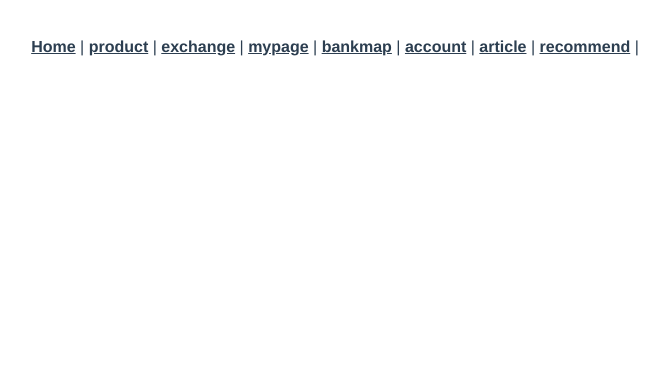
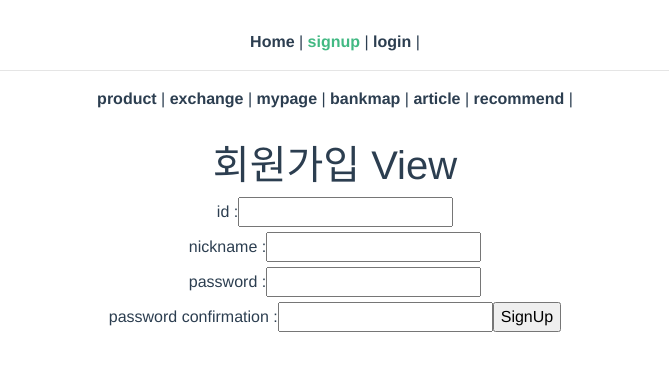
Before and after one commit to DoubleImpactCHSW/final-pjt, a Vue app in the folder final_pjt_front/: page /signup in a window 1280 px wide. Shown: the top 370 px of the page, without its empty margins (305-974 px from the left). Built offline with nearby package versions, Linux system fonts and the light colour scheme.

Commit message:
sighup, login view 생성

```diff
--- a/final_pjt_front/package.json
+++ b/final_pjt_front/package.json
@@ -9,6 +9,8 @@
   },
   "dependencies": {
     "axios": "^1.4.0",
+    "bootstrap": "^4.6.1",
+    "bootstrap-vue": "^2.21.2",
     "core-js": "^3.8.3",
     "vue": "^2.6.14",
     "vue-router": "^3.5.1",
--- a/final_pjt_front/src/App.vue
+++ b/final_pjt_front/src/App.vue
@@ -2,11 +2,13 @@
   <div id="app">
     <nav>
       <router-link to="/">Home</router-link> |
+      <router-link to="/signup">signup</router-link> |
+      <router-link to="/login">login</router-link> |
+      <hr>
       <router-link to="/product">product</router-link> |
       <router-link to="/exchange">exchange</router-link> |
       <router-link to="/mypage">mypage</router-link> |
       <router-link to="/bankmap">bankmap</router-link> |
-      <router-link to="/account">account</router-link> |
       <router-link to="/article">article</router-link> |
       <router-link to="/recommend">recommend</router-link> |
     </nav>
--- a/final_pjt_front/src/router/index.js
+++ b/final_pjt_front/src/router/index.js
@@ -5,7 +5,8 @@ import ProductView from '../views/ProductView.vue'
 import ExchangeView from '../views/ExchangeView.vue'
 import MypageView from '../views/MypageView.vue'
 import BankMapView from '../views/BankMapView.vue'
-import AccountView from '../views/AccountView.vue'
+import SignUpView from '../views/SignUpView.vue'
+import LogInView from '../views/LogInView.vue'
 import ArticleView from '../views/ArticleView.vue'
 import RecommendView from '../views/RecommendView.vue'
 
@@ -16,6 +17,15 @@ const routes = [
     path: '/',
     name: 'home',
     component: HomeView
+  },
+  {
+    path: '/signup',
+    name: 'signup',
+    component: SignUpView
+  },{
+    path: '/login',
+    name: 'login',
+    component: LogInView
   },
   {
     path: '/product',
@@ -38,11 +48,6 @@ const routes = [
     component: BankMapView
   },
   {
-    path: '/account',
-    name: 'account',
-    component: AccountView
-  },
-  {
     path: '/article',
     name: 'article',
     component: ArticleView
--- a/final_pjt_front/src/store/index.js
+++ b/final_pjt_front/src/store/index.js
@@ -5,6 +5,7 @@ Vue.use(Vuex)
 
 export default new Vuex.Store({
   state: {
+    token: null,
   },
   getters: {
   },
--- a/final_pjt_front/src/views/AccountView.vue
+++ /dev/null
@@ -1,31 +0,0 @@
-<template>
-    <div>
-        <h1>회원 View</h1>
-        <h2>HiHi</h2>
-        <h2>HiHi2</h2>
-    </div>
-</template>
-
-<script>
-export default {
-    name: 'AccountView',
-
-    data() {
-        return {
-
-        };
-    },
-
-    mounted() {
-
-    },
-
-    methods: {
-
-    },
-};
-</script>
-
-<style scoped>
-
-</style>
--- a/final_pjt_front/src/views/HomeView.vue
+++ b/final_pjt_front/src/views/HomeView.vue
@@ -10,6 +10,12 @@
 export default {
   name: 'HomeView',
   components: {
+  },
+  created() {
+    if (!this.$store.state.token) {
+      alert('로그인을 먼저 진행해야합니다!')
+      this.$router.push({ name:'login' })
+    }
   }
 }
 </script>
--- /dev/null
+++ b/final_pjt_front/src/views/LogInView.vue
@@ -0,0 +1,48 @@
+<template>
+    <div>
+        <h1>Log In</h1>
+        <form @submit.prevent="login">
+        <label for="username">username : </label>
+        <input type="text" id="username" v-model="username"><br>
+
+        <label for="password"> password : </label>
+        <input type="password" id="password" v-model="password"><br>
+
+        <input type="submit" value="logIn">
+        </form>
+    </div>
+</template>
+
+<script>
+export default {
+    name: 'LogInView',
+
+    data() {
+        return {
+            username: null,
+            password: null,
+        };
+    },
+
+    mounted() {
+
+    },
+
+    methods: {
+        login() {
+            const username = this.username
+            const password = this.password
+
+            const payload = {
+                username, password
+            }
+
+            this.$store.dispatch('login', payload)
+        }
+    },
+};
+</script>
+
+<style scoped>
+
+</style>
--- /dev/null
+++ b/final_pjt_front/src/views/SignUpView.vue
@@ -0,0 +1,60 @@
+<template>
+    <div>
+        <h1>회원가입 View</h1>
+        <form @submit.prevent="signUp">
+        <label for="username">id : </label>
+        <input type="text" id="username" v-model="username"><br>
+
+        <label for="nickname">nickname : </label>
+        <input type="text" id="nickname" v-model="nickname"><br>
+
+        <label for="password1"> password : </label>
+        <input type="password" id="password1" v-model="password1"><br>
+
+        <label for="password2"> password confirmation : </label>
+        <input type="password" id="password2" v-model="password2">
+
+        <input type="submit" value="SignUp">
+        </form>
+    </div>
+</template>
+
+<script>
+export default {
+    name: 'SignUpView',
+
+    data() {
+        return {
+            username: null,
+            nickname: null,
+            password1: null,
+            password2: null,
+        };
+    },
+
+    mounted() {
+
+    },
+
+    methods: {
+        signUp() {
+            // console.log('signup')
+            const username = this.username
+            const nickname = this.nickname
+            const password1 = this.password1
+            const password2 = this.password2
+
+            const payload = {
+                username, nickname, password1, password2
+            }
+
+            this.$store.dispatch('signUp', payload)
+
+        }
+    },
+};
+</script>
+
+<style scoped>
+
+</style>
```
Also changed, not shown: final_pjt_front/src/main.js (+8 -0 lines), 1 other file (tests, documents, lock files or other folders).
